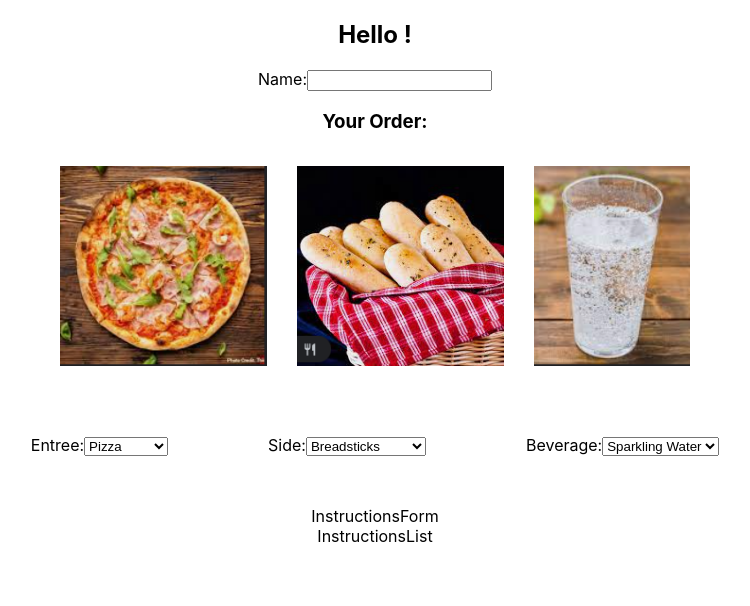
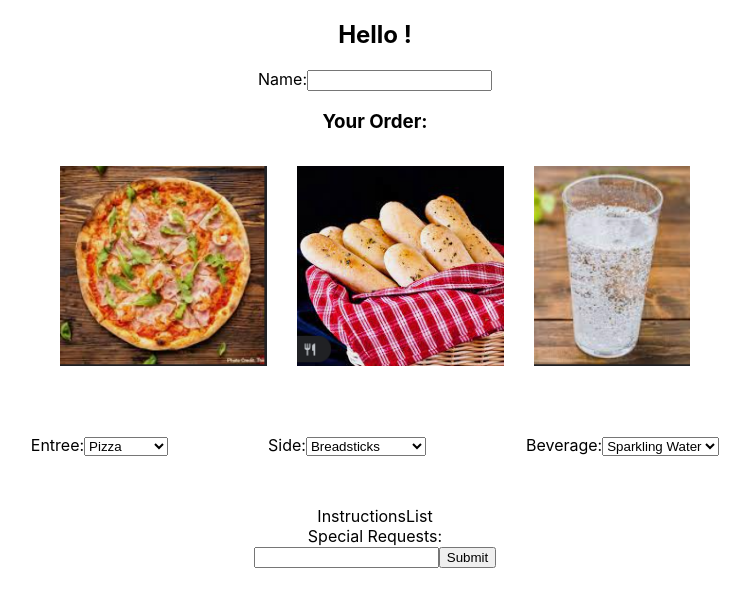
Before and after one commit to hdsteineke/fs-react-burgers, a React (Create React App) app: page / in a window 1280 px wide. Shown: the top 606 px of the page, without its empty margins (265-1015 px from the left). Built offline with nearby package versions, Linux system fonts and the light colour scheme.

Commit message:
wrote component for InstructionsForm, and is displayig in DOM. Just need to clear inputfield onSubmit now

```diff
--- a/src/App.js
+++ b/src/App.js
@@ -15,10 +15,21 @@ function App() {
   const [sideId, setSideId] = useState(1);
   const [drinkId, setDrinkId] = useState(1);
   const [instructions, setInstructions] = useState(['']);
+  const [instructionsInput, setInstructionsInput] = useState('');
 
   function handleNameChange(e) {
     setOrderName(e.target.value);
   }
+
+  function handleSubmit(e) {
+    e.preventDefault();
+    instructions.push(instructionsInput);
+    setInstructions([...instructions]);
+    setInstructionsInput('');
+
+  }
+
+
 
   return (
     <div className="App">
@@ -36,9 +47,12 @@ function App() {
         <DrinkDropdown setDrinkId={setDrinkId} />
       </section>
 
+      <section className='notes'>
+        <InstructionsList />
+        <InstructionsForm handleSubmit={handleSubmit} setInstructionsInput={setInstructionsInput} />
+      </section>
 
-      <InstructionsForm />
-      <InstructionsList />
+
     </div>
   );
 }
--- a/src/InstructionsForm.js
+++ b/src/InstructionsForm.js
@@ -1,7 +1,15 @@
 import React from 'react';
+import App from './App';
 
-export default function InstructionsForm(prop) {
+export default function InstructionsForm({ handleSubmit, setInstructionsInput }) {
+
   return (
-    <div>InstructionsForm</div>
+    <div>Special Requests:
+      <form onSubmit={handleSubmit} >
+
+        <input onChange={(e) => setInstructionsInput(e.target.value)} />
+        <button>Submit</button>
+      </form>
+    </div>
   );
 }
```
